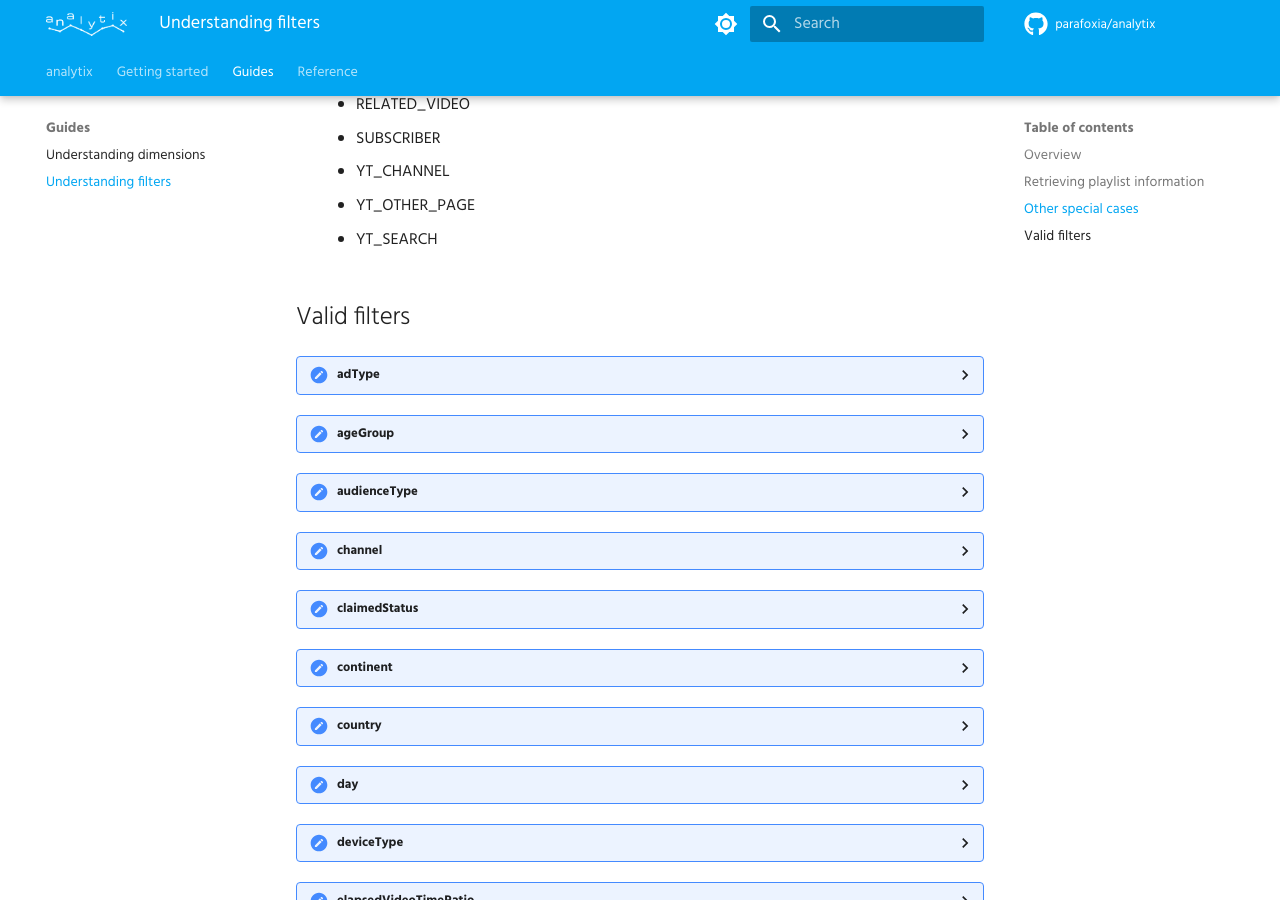
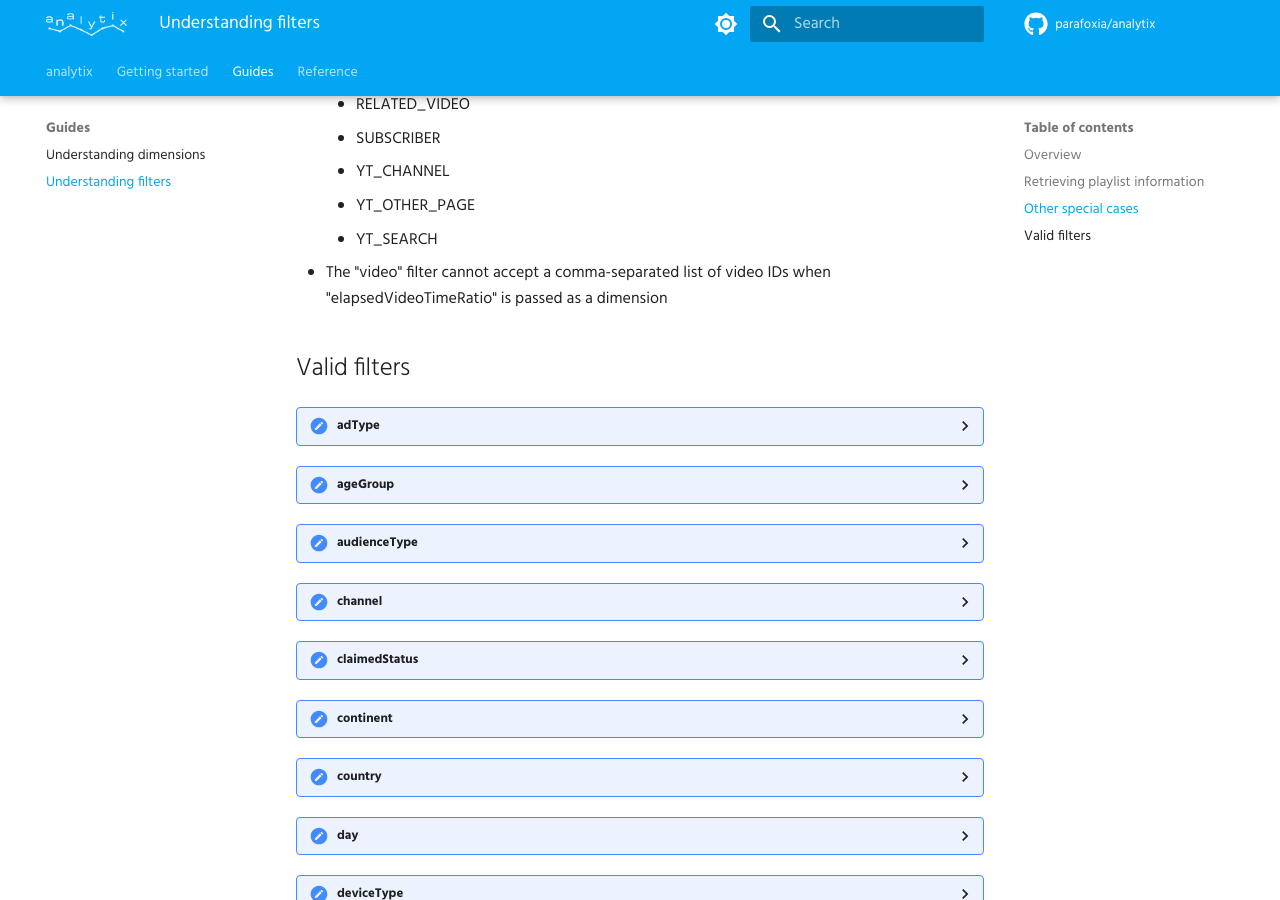
Before and after one commit to parafoxia/analytix, an MkDocs documentation site: the page built from docs/guides/filters.md, in a window 1280 px wide and 900 px high, scrolled down 1052 px. Built offline with MkDocs 1.6.1 and Material for MkDocs 9.7.7, drawn with Linux system fonts in a browser that asks for light colours; some web fonts are replaced; comment, search, counter and statistics services are not loaded; some of the changed lines change nothing that is shown; some of the changed text lies outside the part shown.

Commit message:
Fix errors with filter guide

```diff
--- a/docs/guides/filters.md
+++ b/docs/guides/filters.md
@@ -32,6 +32,7 @@ There are a few other special cases worth keeping in mind:
     * YT_CHANNEL
     * YT_OTHER_PAGE
     * YT_SEARCH
+* The "video" filter cannot accept a comma-separated list of video IDs when "elapsedVideoTimeRatio" is passed as a dimension
 
 ## Valid filters
 
@@ -334,7 +335,7 @@ There are a few other special cases worth keeping in mind:
 </details>
 
 <details>
-    <summary>operatingSystem</summary>
+    <summary>subContinent</summary>
     <ul>
         <li>014</li>
         <li>017</li>
@@ -365,7 +366,7 @@ There are a few other special cases worth keeping in mind:
     <summary>subscribedStatus</summary>
     <ul>
         <li>SUBSCRIBED</li>
-        <li>UBSUBSCRIBED</li>
+        <li>UNSUBSCRIBED</li>
     </ul>
 </details>
 
```
